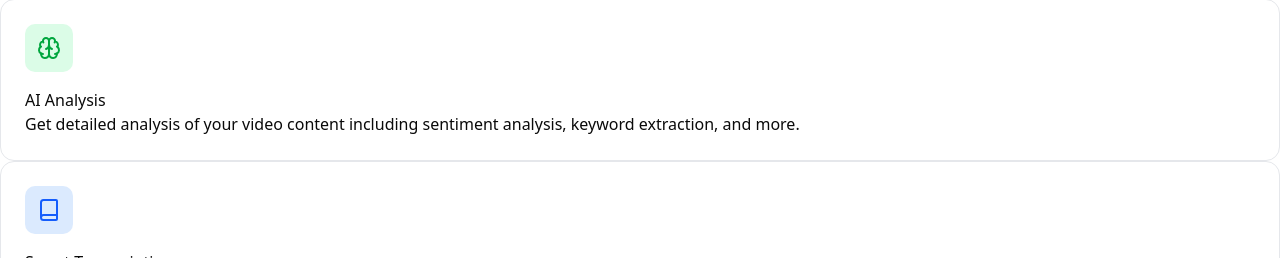
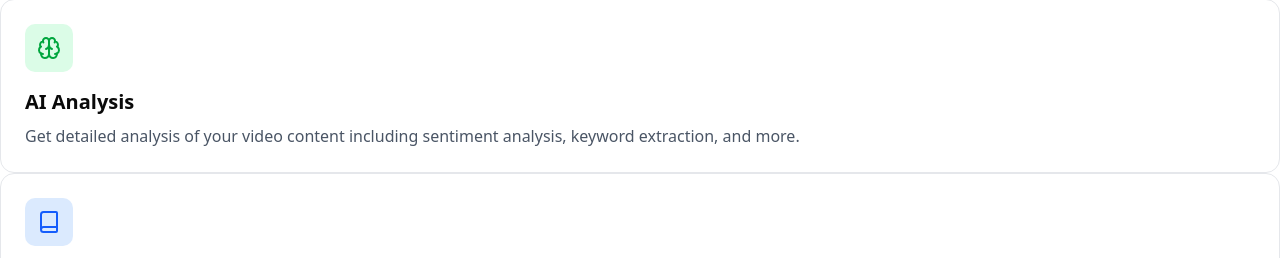
Before and after one commit to marksikaundi/up.Chat, a Next.js app: page / in a window 1280 px wide. Shown: the part 694-952 px from the top of the page. Built offline with nearby package versions, Linux system fonts and the light colour scheme; no server answers.

Commit message:
🎨 Improve styling of feature titles and descriptions

```diff
--- a/app/page.tsx
+++ b/app/page.tsx
@@ -88,9 +88,9 @@ export default function Home() {
                 >
                   <Icon className={` w-6 h-6 ${feature.iconColor} `} />
                 </div>
-                <h3>{feature.title}</h3>
+                <h3 className="text-xl font-semibold mb-2 ">{feature.title}</h3>
 
-                <p>{feature.description}</p>
+                <p className="text-gray-600" >{feature.description}</p>
               </div>
             );
           })}
```
